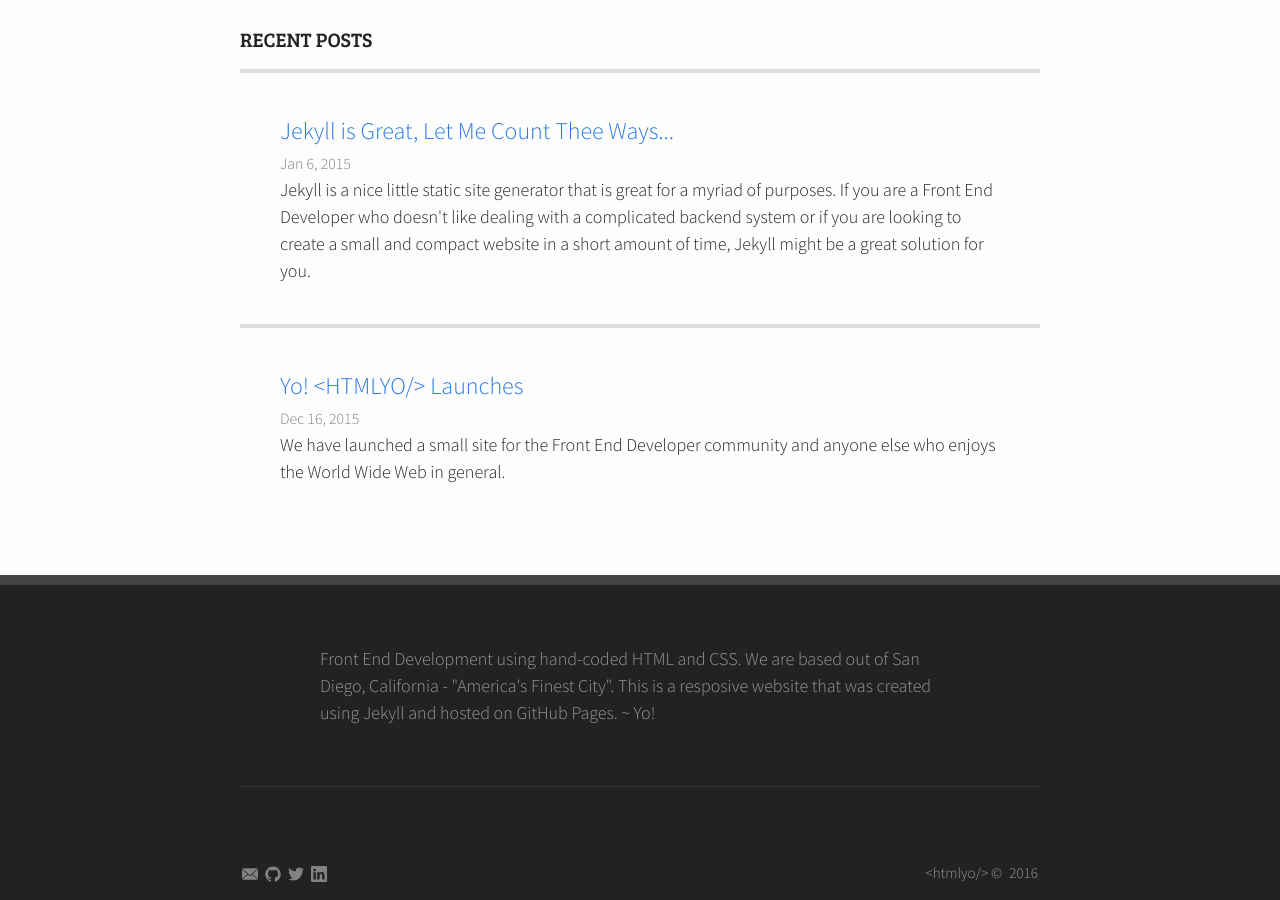
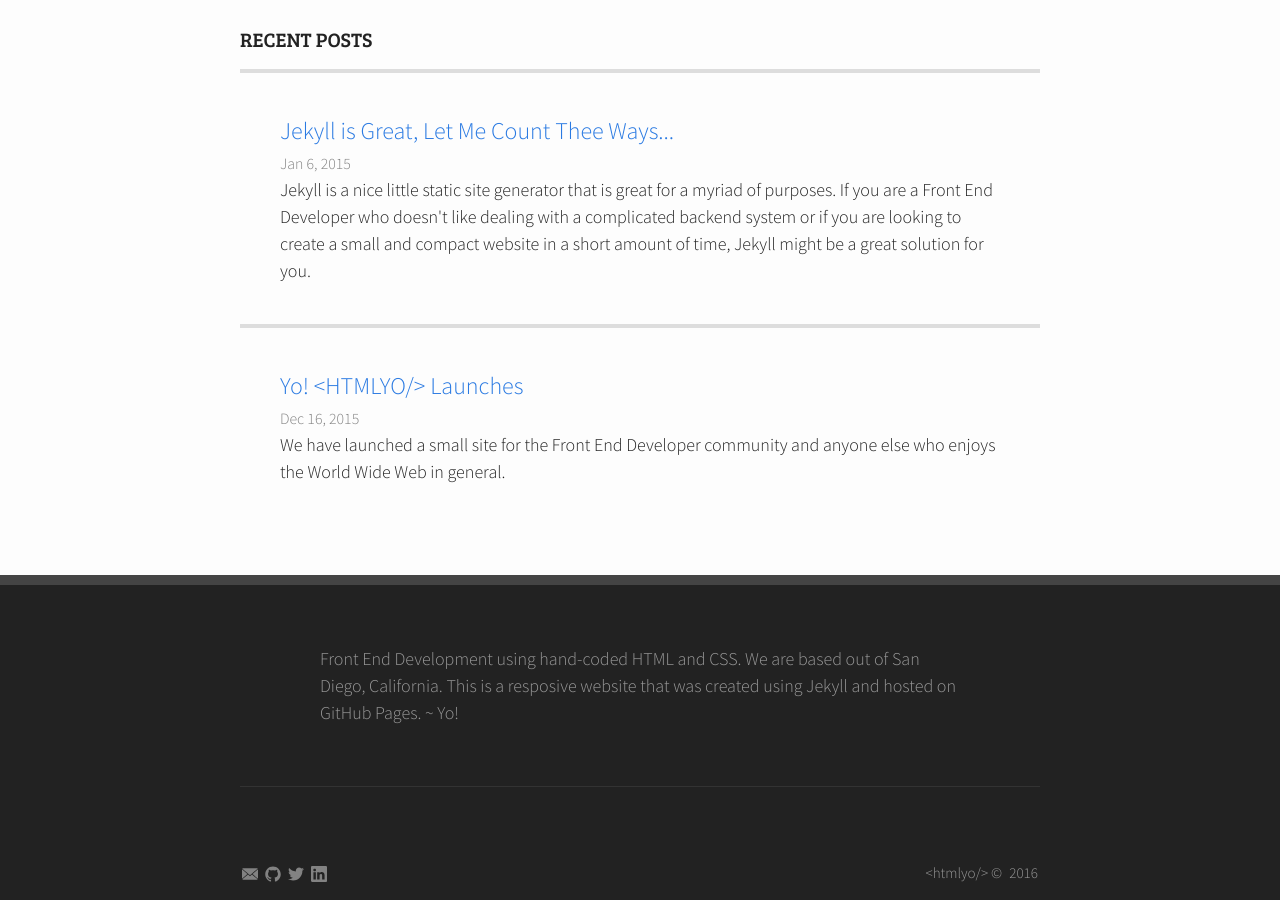
Before and after one commit to tomle444/htmlyo, a Jekyll site: the page built from index.html, in a window 1280 px wide and 900 px high, scrolled down 2536 px. Built offline with Jekyll 4.4.1, drawn with Linux system fonts in a browser that asks for light colours; nearby versions of some CDN libraries.

Commit message:
remove Base Url for domain

```diff
--- a/_config.yml
+++ b/_config.yml
@@ -2,9 +2,9 @@
 title: htmlyo
 email: tomle444@gmail.com
 description: > # this means to ignore newlines until "baseurl:"
-  Front End Development using hand-coded HTML and CSS. We are based out of San Diego, California - "America's Finest City".
+  Front End Development using hand-coded HTML and CSS. We are based out of San Diego, California.
   This is a resposive website that was created using Jekyll and hosted on GitHub Pages. ~ Yo!
-baseurl: "/" # the subpath of your site, e.g. /blog/
+baseurl: "" # the subpath of your site, e.g. /blog/
 url: "http://www.htmlyo.com" # the base hostname & protocol for your site
 twitter_username: tomle444
 github_username:  tomle444
```
